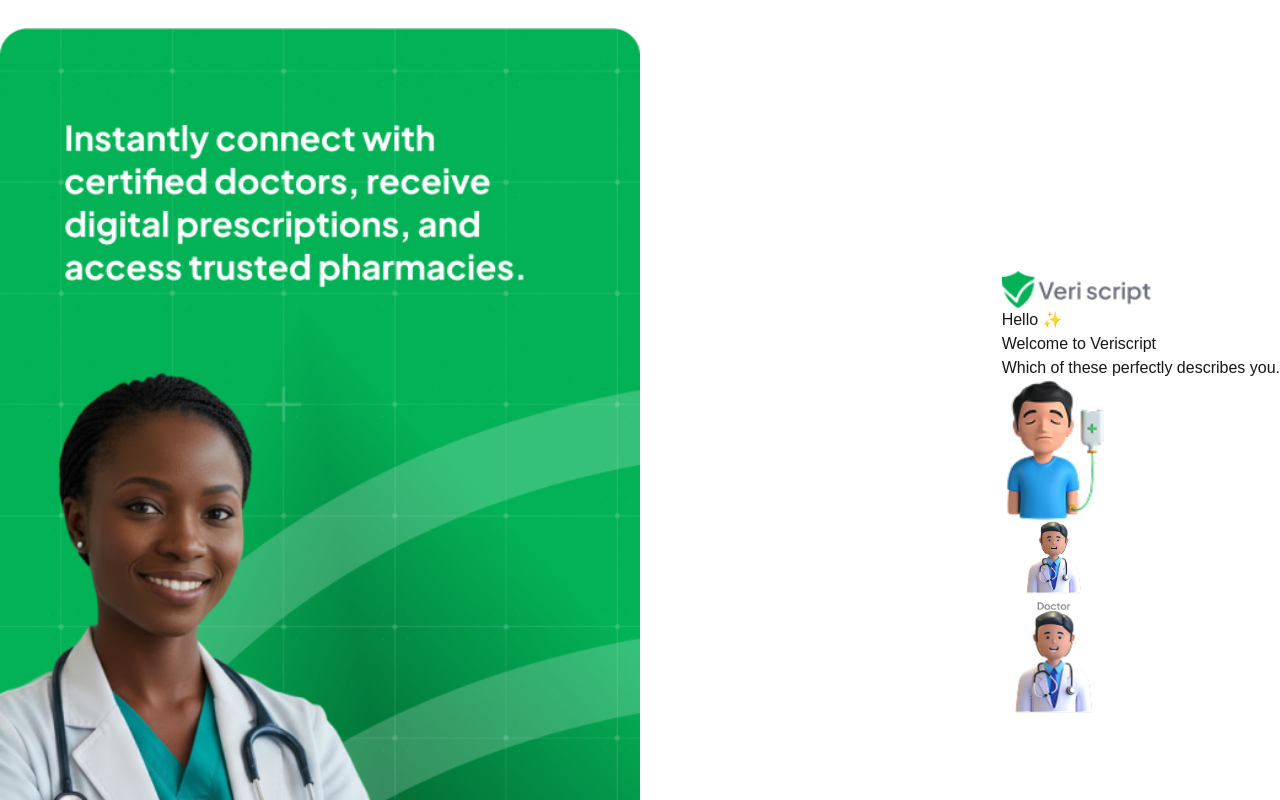
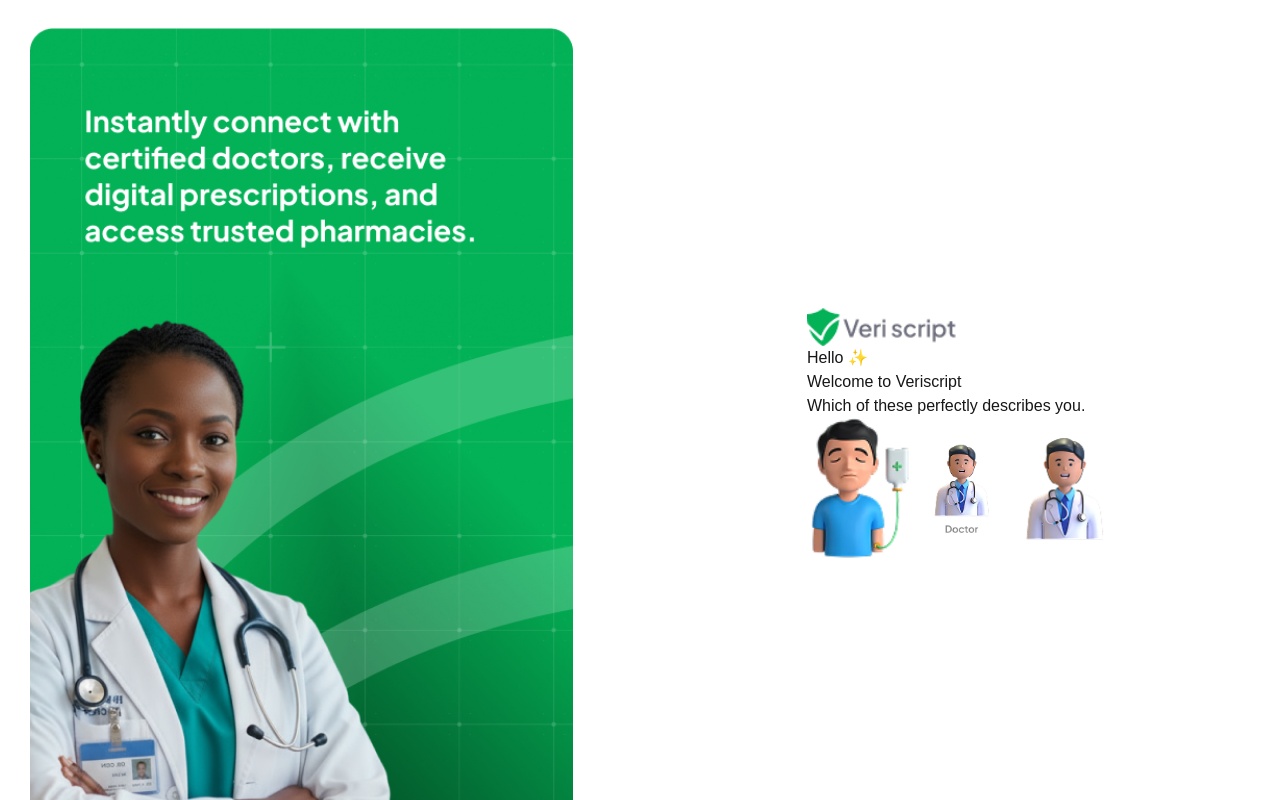
Before and after one commit to greydev28/Veriscript, a Next.js app: page /dashboard in a window 1280 px wide. Shown: the top 800 px of the page. Built offline with nearby package versions, Linux system fonts and the light colour scheme.

Commit message:
working on the selection dashboard

```diff
--- a/src/app/dashboard/page.tsx
+++ b/src/app/dashboard/page.tsx
@@ -1,5 +1,4 @@
 import Image from "next/image";
-import { title } from "node:process";
 
 export default function dashboard() {
   const details = [
@@ -8,9 +7,9 @@ export default function dashboard() {
     { id: 3, image: "/pharmacist.png", title: "patient" },
   ];
   return (
-    <section className=" w-full max-h-screen bg-white over-flow-hidden">
-      <div className="max-w-7xl mx-auto flex justify-between items-center">
-        <div className=" mt-[27.5px] w-1/2">
+    <section className=" min-h-full flex bg-white font-plusJakarta">
+      <div className="max-w-7xl mx-[30px] flex justify-between items-center">
+        <div className=" my-[27.5px] h-fit  w-1/2 relative hidden lg:flex items-center justify-center overflow-hidden">
           <Image
             src="/profile-images.png"
             alt="welcome"
@@ -36,7 +35,7 @@ export default function dashboard() {
             </h2>
             <p>Which of these perfectly describes you.</p>
           </div>
-          <div>
+          <div className="flex justify-between items-center">
             <div>
               <Image
                 src="/patient.png"
```
